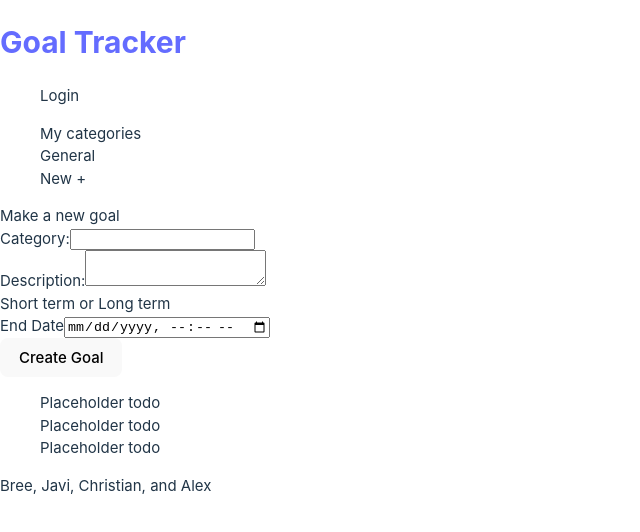
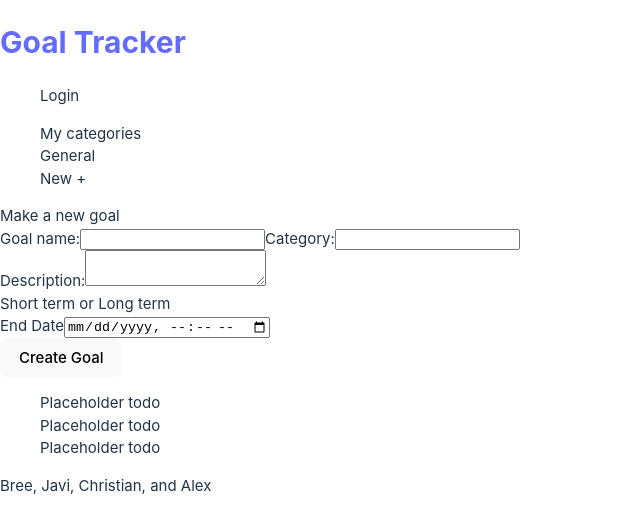
Before and after one commit to BreePrimmer/Goal-Tracker, a React (Vite) app in the folder client/: page / in a window 1280 px wide. Shown: the top 532 px of the page, without its empty margins (0-640 px from the left). Built offline with nearby package versions, Linux system fonts and the light colour scheme.

Commit message:
Added goal name field and created login path

```diff
--- a/client/src/components/CreateGoal.jsx
+++ b/client/src/components/CreateGoal.jsx
@@ -5,6 +5,7 @@ export default function CreateGoal() {
   const [category, setCategory] = useState("");
   const [description, setDescription] = useState("");
   const [endDate, setEndDate] = useState("");
+  const [goalName, setGoalName] = useState("");
 
   const goalFormHandler = (e) => {
     e.preventDefault();
@@ -22,6 +23,19 @@ export default function CreateGoal() {
       <span id="new-goal">Make a new goal</span>
       <form onSubmit={goalFormHandler}>
         <div className="goal-spacing">
+          <label className="form-title" htmlFor="newGoalName">
+            Goal name:
+          </label>
+          <input
+            className="form-input"
+            type="text"
+            name="newGoalName"
+            id=""
+            value={goalName}
+            onChange={(e) => {
+              setGoalName(e.target.value);
+            }}
+          />
           <label className="form-title" htmlFor="newGoalCategory">
             Category:
           </label>
--- a/client/src/main.jsx
+++ b/client/src/main.jsx
@@ -6,6 +6,7 @@ import App from "./App.jsx";
 import Homepage from "./pages/Homepage.jsx";
 import GoalView from "./pages/GoalView.jsx";
 import CategoryView from "./pages/CategoryView.jsx";
+import Login from "./pages/Login.jsx";
 
 const router = createBrowserRouter([
   {
@@ -25,6 +26,10 @@ const router = createBrowserRouter([
         path: "/Goal",
         element: <GoalView />,
       },
+      {
+        path: "/Login",
+        element: <Login />,
+      },
     ],
   },
 ]);
--- /dev/null
+++ b/client/src/pages/Login.jsx
@@ -0,0 +1,12 @@
+export default function Login() {
+  return (
+    <div>
+      <form>
+        <label htmlFor="Username"></label>
+        <input type="text" name="Username" />
+        <label htmlFor="Password"></label>
+        <input type="password" name="Password" />
+      </form>
+    </div>
+  );
+}
```
